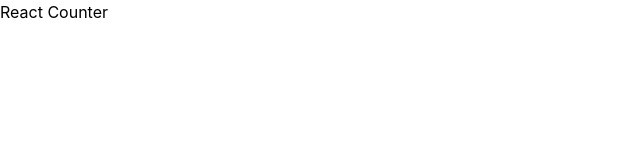
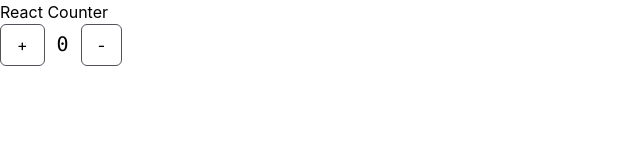
Before and after one commit to shanreed25/react-counter, a React (Vite) app: page / in a window 1280 px wide. Shown: the top 160 px of the page, without its empty margins (0-640 px from the left). Built offline with nearby package versions, Linux system fonts and the light colour scheme.

Commit message:
added count state and built the counter functions and displayed it in the app

```diff
--- a/src/App.tsx
+++ b/src/App.tsx
@@ -1,12 +1,14 @@
 import { useState } from 'react'
+import AdvanceCounter from './components/AdvanceCounter'
 
 
 function App() {
-  const [count, setCount] = useState(0)
+
 
   return (
     <>
       <h1>React Counter</h1>
+      <AdvanceCounter />
     </>
   )
 }
--- /dev/null
+++ b/src/components/AdvanceCounter.tsx
@@ -0,0 +1,34 @@
+import { useState } from "react";
+
+function AdvanceCounter() {
+  const [count, setCount] = useState(0);
+
+  function decrement() {
+    setCount((prevCount) => prevCount - 1);
+  }
+
+  function increment() {
+    setCount((prevCount) => prevCount + 1);
+  }
+
+  return (
+    <>
+      <button
+        onClick={increment}
+        className="rounded-md border border-zinc-600 mr-3 px-4 py-2 hover:bg-zinc-800"
+      >
+        +
+      </button>
+      <span className="font-mono text-xl">{count}</span>
+
+      <button
+        onClick={decrement}
+        className="rounded-md border border-zinc-600 ml-3 px-4 py-2 hover:bg-zinc-800"
+      >
+        -
+      </button>
+    </>
+  );
+}
+
+export default AdvanceCounter;
```
Also changed, not shown: 1 other file (tests, documents, lock files or other folders).
